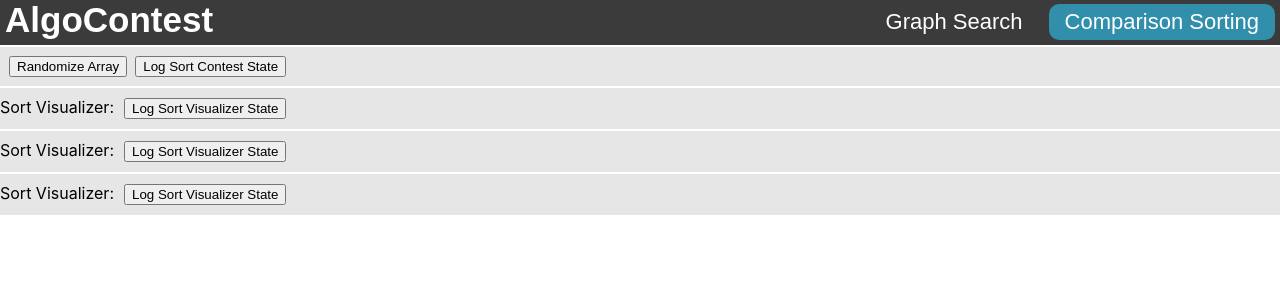
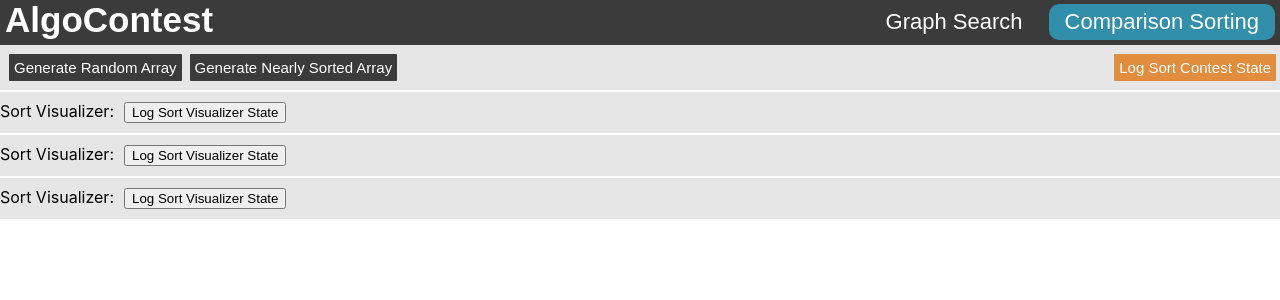
Before and after one commit to benshinnick/algorithm-contest, a React (Create React App) app: page / in a window 1280 px wide. Shown: the top 300 px of the page. Built offline with nearby package versions, Linux system fonts and the light colour scheme.

Commit message:
Added generate nearly sorted array button and additional sort contest header styling changes

```diff
--- a/src/AlgoContest/GraphContest.jsx
+++ b/src/AlgoContest/GraphContest.jsx
@@ -13,8 +13,8 @@ export default class GraphContest extends React.Component {
     render() {
         return (
             <div id='graphcontest'>
-                <p id = "placeholdertext">Graph Contest</p>
-                <p id = "placeholdertext">Not Implemented Yet</p>
+                <p className="placeholdertext">Graph Contest</p>
+                <p className="placeholdertext">Not Implemented Yet</p>
             </div>
         );
     }
--- a/src/AlgoContest/SortContest.jsx
+++ b/src/AlgoContest/SortContest.jsx
@@ -2,6 +2,9 @@ import React from 'react';
 import ReactDOM from 'react-dom';
 import SortVisualizer from './SortVisualizer.jsx';
 import './css/SortContest.css';
+
+const ARRAY_MIN_VALUE = 5;
+const ARRAY_MAX_VALUE = 100;
 
 export default class SortContest extends React.Component {
 
@@ -19,15 +22,30 @@ export default class SortContest extends React.Component {
         this.randomizeArray();
         ReactDOM.render(
             <>
-                <button id="randomizebutton" onClick={() => this.randomizeArray()}>Randomize Array</button>
+                <button id="randomizebutton" onClick={() => this.randomizeArray()}>Generate Random Array</button>
+                <button id="randomizebutton" onClick={() => this.generateNearlySortedArray()}>Generate Nearly Sorted Array</button>
                 <button id="logconteststatebutton" onClick={() => console.log(this.state)}>Log Sort Contest State</button>
             </>, document.getElementById('sortcontestheader'));
+    }
+
+    generateNearlySortedArray() {
+        let array = [];
+        for (let i = ARRAY_MIN_VALUE; i < this.state.arraySize; ++i) {
+            array.push(i);
+        }
+        for (let i = 0; i < ARRAY_MIN_VALUE; ++i) {
+            array.push(ARRAY_MAX_VALUE);
+            let randomIndex1 = Math.ceil(Math.random() * array.length);
+            let randomIndex2 = Math.ceil(Math.random() * array.length);
+            swap(array, randomIndex1, randomIndex2);
+        }
+        this.setState({ ...this.state, array: array });
     }
 
     randomizeArray() {
         let array = [];
         for (let i = 0; i < this.state.arraySize; ++i) {
-            array.push(randomIntFromInterval(5, 100));
+            array.push(randomIntFromInterval(ARRAY_MIN_VALUE, ARRAY_MAX_VALUE));
         }
         this.setState({ ...this.state, array: array });
     }
@@ -48,3 +66,9 @@ export default class SortContest extends React.Component {
 function randomIntFromInterval(min, max) {
     return Math.floor(Math.random() * (max - min + 1) + min);
 }
+
+function swap(array, index1, index2) {
+    let temp = array[index1];
+    array[index1] = array[index2];
+    array[index2] = temp
+}
--- a/src/AlgoContest/css/AlgoContest.css
+++ b/src/AlgoContest/css/AlgoContest.css
@@ -33,7 +33,6 @@ html, body {
     padding: 5px 16px;
     text-align: center;
     text-decoration: none;
-    display: inline-block;
     font-size: 22px;
     transition-duration: 0.7s;
     border-radius: 10px;
@@ -52,7 +51,6 @@ html, body {
     padding: 5px 16px;
     text-align: center;
     text-decoration: none;
-    display: inline-block;
     font-size: 22px;
     transition-duration: 0.7s;
     border-radius: 10px;
--- a/src/AlgoContest/css/GraphContest.css
+++ b/src/AlgoContest/css/GraphContest.css
@@ -1,4 +1,4 @@
-#placeholdertext {
+.placeholdertext {
     text-align: center;
     font-size:  36px;
 }
--- a/src/AlgoContest/css/SortContest.css
+++ b/src/AlgoContest/css/SortContest.css
@@ -2,7 +2,7 @@
     background-color: #e6e6e6;
     margin-top: 0;
     margin-bottom: 0;
-    border-style: solid hidden hidden hidden;
+    border-style: hidden hidden hidden hidden;
     border-width: 2px;
     border-color: white;
     padding-top :5px;
@@ -10,11 +10,36 @@
     padding-left: 5px;
 }
 
-
-#logconteststatebutton {
+#randomizebutton {
+    /* background-color: #0084ff; */
+    background-color: #3b3b3b;
+    border: none;
+    color: white;
+    padding: 5px;
+    text-align: center;
+    text-decoration: none;
+    display: inline-block;
+    font-size: 15px;
+    transition-duration: 0.2s;
+    border-radius: 1px;
     margin: 4px;
 }
 
-#randomizebutton {
+#randomizebutton:hover {
+    /* background-color: #318fac; */
+    background-color: black;
+}
+
+#logconteststatebutton {
+    float: right;
+    background-color: #e28d3d;
+    border: none;
+    color: white;
+    padding: 5px;
+    text-align: center;
+    text-decoration: none;
+    font-size: 15px;
+    transition-duration: 0.2s;
+    border-radius: 1px;
     margin: 4px;
 }
```
